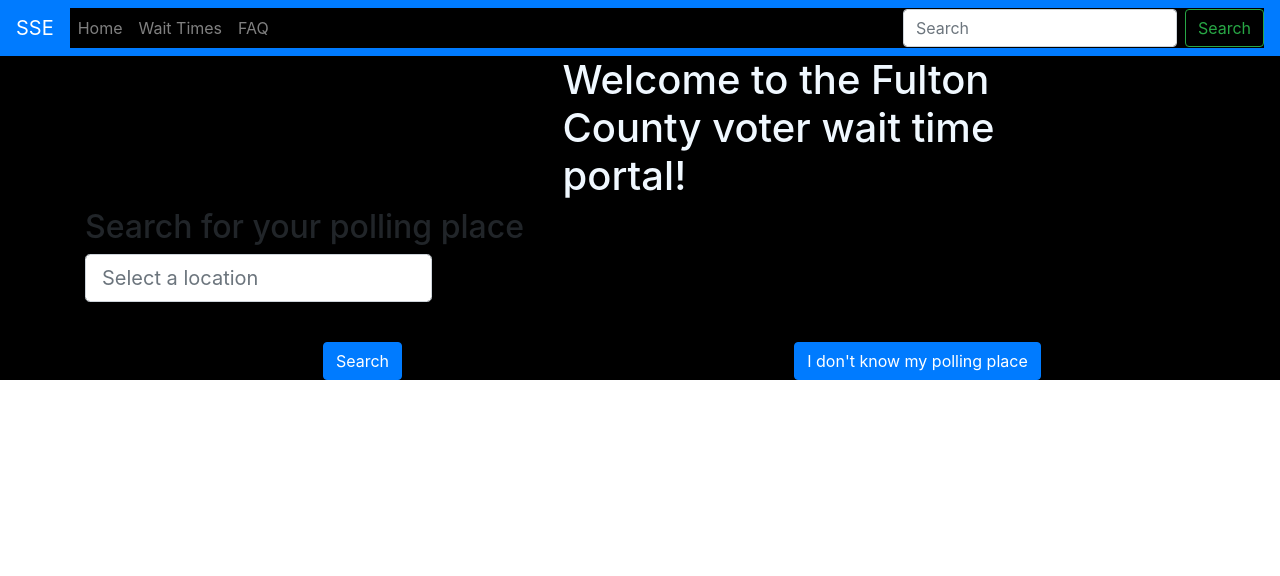
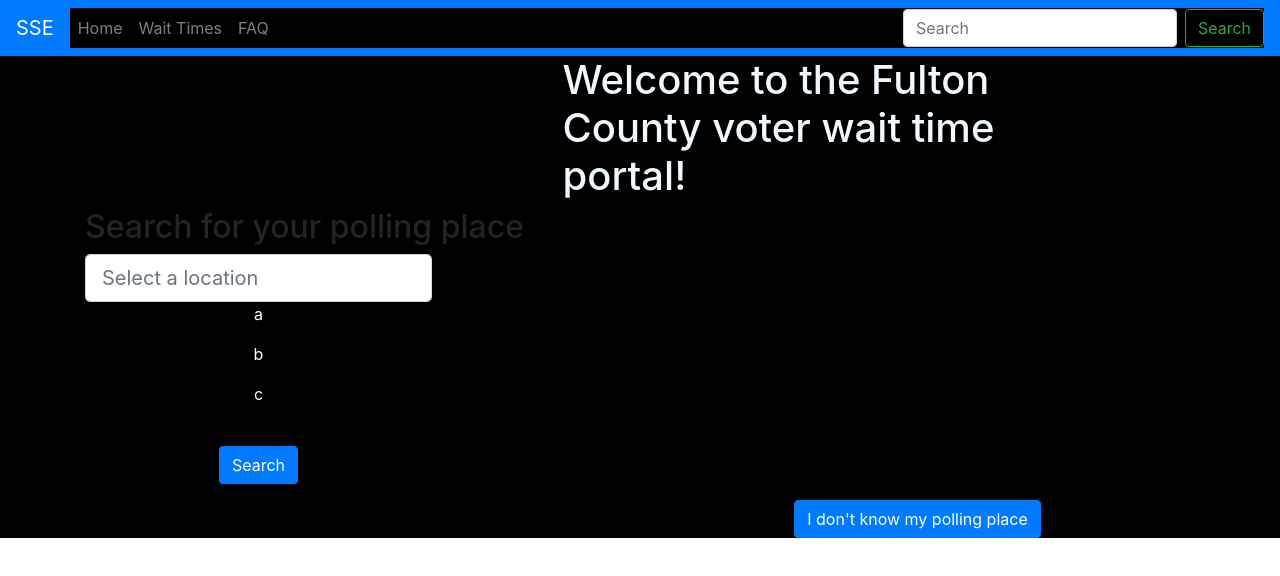
Before and after one commit to ahmedraufk/SSE, a React (Create React App) app in the folder frontend/: page / in a window 1280 px wide. Shown: the top 576 px of the page. Built offline with nearby package versions, Linux system fonts and the light colour scheme; no server answers.

Commit message:
Search update

```diff
--- a/frontend/package.json
+++ b/frontend/package.json
@@ -34,5 +34,8 @@
       "last 1 firefox version",
       "last 1 safari version"
     ]
+  },
+  "devDependencies": {
+    "react-hook-form": "^6.9.0"
   }
 }
--- a/frontend/src/components/home/Home.js
+++ b/frontend/src/components/home/Home.js
@@ -1,11 +1,20 @@
-import React from 'react';
+import React, {useEffect, useState} from 'react';
 import "./Home.css";
 import Popup from "../popup/Popup";
 import SearchDrop from "../searchdrop/Searchdrop";
 import {Container,Col, Row,Button} from "react-bootstrap";
 
-function Home() {
+function Home(props) {
 
+    const[data,setData] = useState(['a','b','c']);
+
+    useEffect(() => {
+        fetch('/api/polling/')
+            .then(response => response.json())
+            .then(data => {
+                setData(data[0]);
+            });
+    }, []);
     return (
         <div className="home">
             <Container id="header">
@@ -23,11 +32,11 @@ function Home() {
                 </Row>
 
                 <Row>
-                    <SearchDrop />
+                    <SearchDrop values = {data}/>
                 </Row>
                 <Row>
                    <Col>
-                       <Button variant="primary">Search</Button>{' '}
+
                    </Col>
                     <Col>
                         <Popup />
--- a/frontend/src/components/searchdrop/Searchdrop.js
+++ b/frontend/src/components/searchdrop/Searchdrop.js
@@ -1,20 +1,39 @@
-import React from 'react';
+import React, {useState} from 'react';
 
-import {Form} from "react-bootstrap";
+import {Form,Button,Collapse,Card} from "react-bootstrap";
+import {useForm} from 'react-hook-form';
 import './Searchdrop.css';
 
 
-function SearchDrop() {
+
+function SearchDrop(props) {
+    const{register,getValues} = useForm();
+    const [isHidden,setHide] = useState(false);
+    const toggle = () => setHide(!isHidden);
+
+
 
     return (
         <div className="searchdrop">
 
             <Form.Group>
                 <Form.Control size="lg" type="text" placeholder="Select a location" />
+                <div  >
 
+                    {
+                        props.values.map(place => (
+                            <p>
+                                {place}
+                            </p>
+                        ))
+                    }
+
+                </div>
                 <br />
+                <Button variant="primary" onClick= {toggle}>Search</Button>
+            </Form.Group>
 
-            </Form.Group>
+
         </div>
     );
 }
```
Also changed, not shown: frontend/src/components/hook/Hook.js (added, +27 -0 lines), 1 other file (tests, documents, lock files or other folders).
